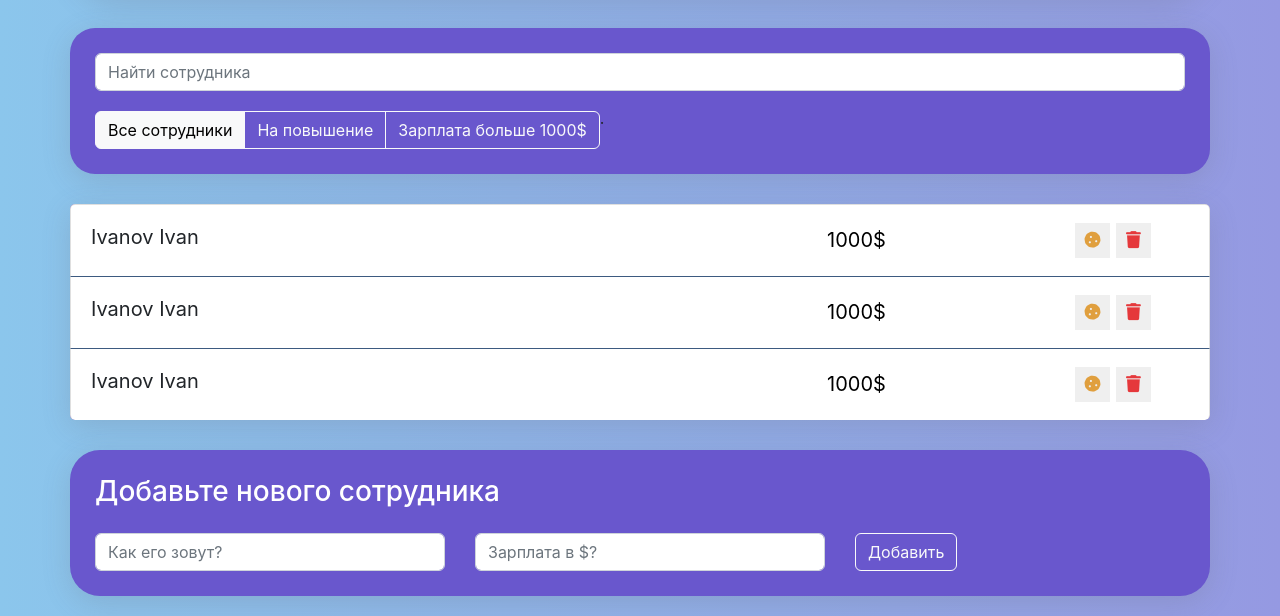
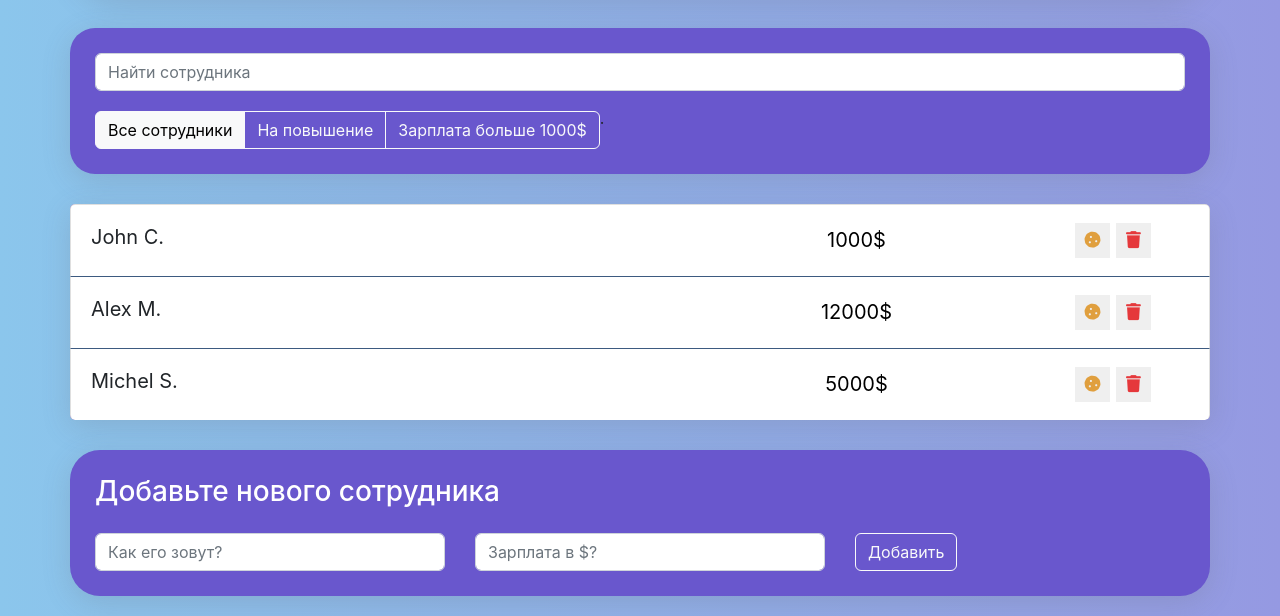
Before and after one commit to SergeyKuroedov/employees, a React app: page / in a window 1280 px wide. Shown: the part 216-832 px from the top of the page. Built offline with nearby package versions, Linux system fonts and the light colour scheme.

Commit message:
refactor function in a class with state

```diff
--- a/src/components/app/App.js
+++ b/src/components/app/App.js
@@ -9,6 +9,13 @@
 
 
 function App() {
+
+	const data = [
+		{name: 'John C.', salary: 1000, increase: false, id: 1},
+		{name: 'Alex M.', salary: 12000, increase: true, id: 2},
+		{name: 'Michel S.', salary: 5000, increase: false, id: 3},
+	];
+
 	return (
 		<div className="App">
 			<AppInfo />
@@ -18,7 +25,7 @@
 				<AppFilter />.
 			</div>
 
-			<Employeeslist />
+			<Employeeslist data={data}/>
 			<EmployeesAddForm />
 		</div>
 
--- a/src/components/employees-add-form/employees-add-form.css
+++ b/src/components/employees-add-form/employees-add-form.css
@@ -8,7 +8,6 @@
     margin-bottom: 20px;
 }
 
-
 .add-form {
     margin-top: 25px;
 
--- a/src/components/employees-list-item/Employees-list-item.js
+++ b/src/components/employees-list-item/Employees-list-item.js
@@ -1,12 +1,47 @@
 import './employees-list-item.css'
+import { Component } from 'react';
 
-const EmployeesListItem = () => {
+class EmployeesListItem extends Component {
+
+    constructor(props) {
+        super(props);
+        this.state = {
+            increase: false,
+            like: false,
+        }
+    }
+
+    setLike = () => {
+        this.setState(({like}) => ({
+            like: !like
+        }))
+    }
+
+    onIncrease = () => {
+        this.setState(({increase}) => ({
+            increase: !increase
+        }))
+    }
+
+    render() {
+        const {name, salary} = this.props;
+        const {increase, like} = this.state
+
+        let className = 'list-group-item d-flex justify-content-between';
+        if(increase) {
+            className += ' increase';
+        }
+
+        if(like) {
+            className += ' like';
+        }
+
         return (
-        <li className='list-group-item d-flex justify-content-between'>
-            <span className='list-group-item-label'>Ivanov Ivan</span>
-            <input type="text" className='list-group-item-input' defaultValue='1000$' />
+            <li className={className}>
+                <span onClick={this.setLike} className='list-group-item-label'>{name}</span>
+                <input type="text" className='list-group-item-input' defaultValue={salary + '$'} />
                 <div className='d-flex justify-content-center align-items-center'>
-                <button type='button'
+                    <button onClick={this.onIncrease} type='button'
                             className='btn-cookie btn-sm'>
                         <i className='fas fa-cookie'></i>
                     </button>
@@ -17,7 +52,8 @@
                     <i className='fas fa-star'></i>
                 </div>
             </li>
-    );
+        )
+    }
 }
 
 export default EmployeesListItem;
--- a/src/components/employees-list/Employees-list.js
+++ b/src/components/employees-list/Employees-list.js
@@ -1,12 +1,16 @@
 import EmployeesListItem from "../employees-list-item/Employees-list-item";
 import './employees-list.css'
 
-const Employeeslist = () => {
+const Employeeslist = ({data}) => {
+
+    const elements = data.map(item => {
+        const {id, ...itemProps} = item;
+        return <EmployeesListItem key={id} {...itemProps}/>
+    });
+
     return (
         <ul className="app-list list-group">
-            <EmployeesListItem />
-            <EmployeesListItem />
-            <EmployeesListItem />
+            {elements}
         </ul>
     );
 }
```
Lines whose indentation alone changed are shown as unchanged.
